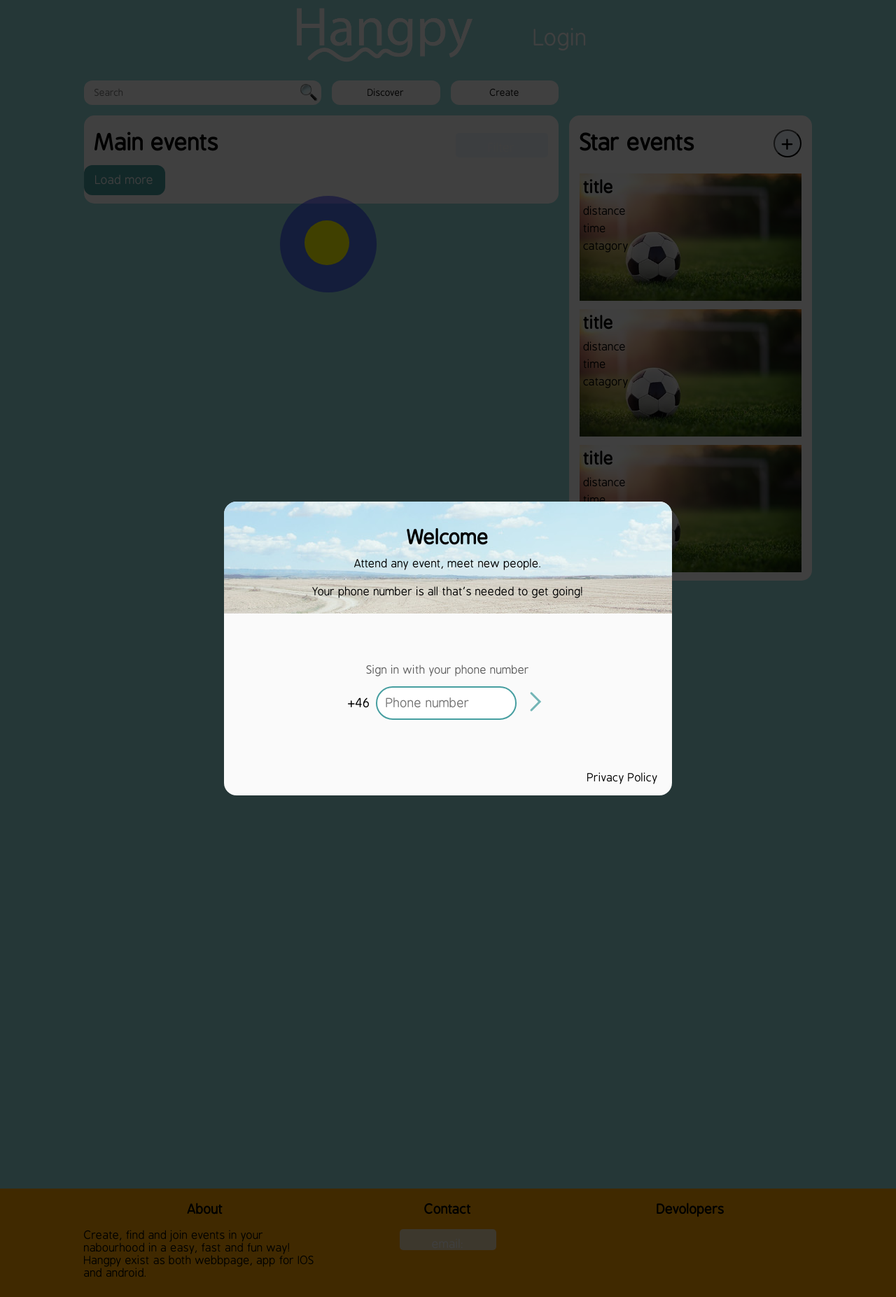
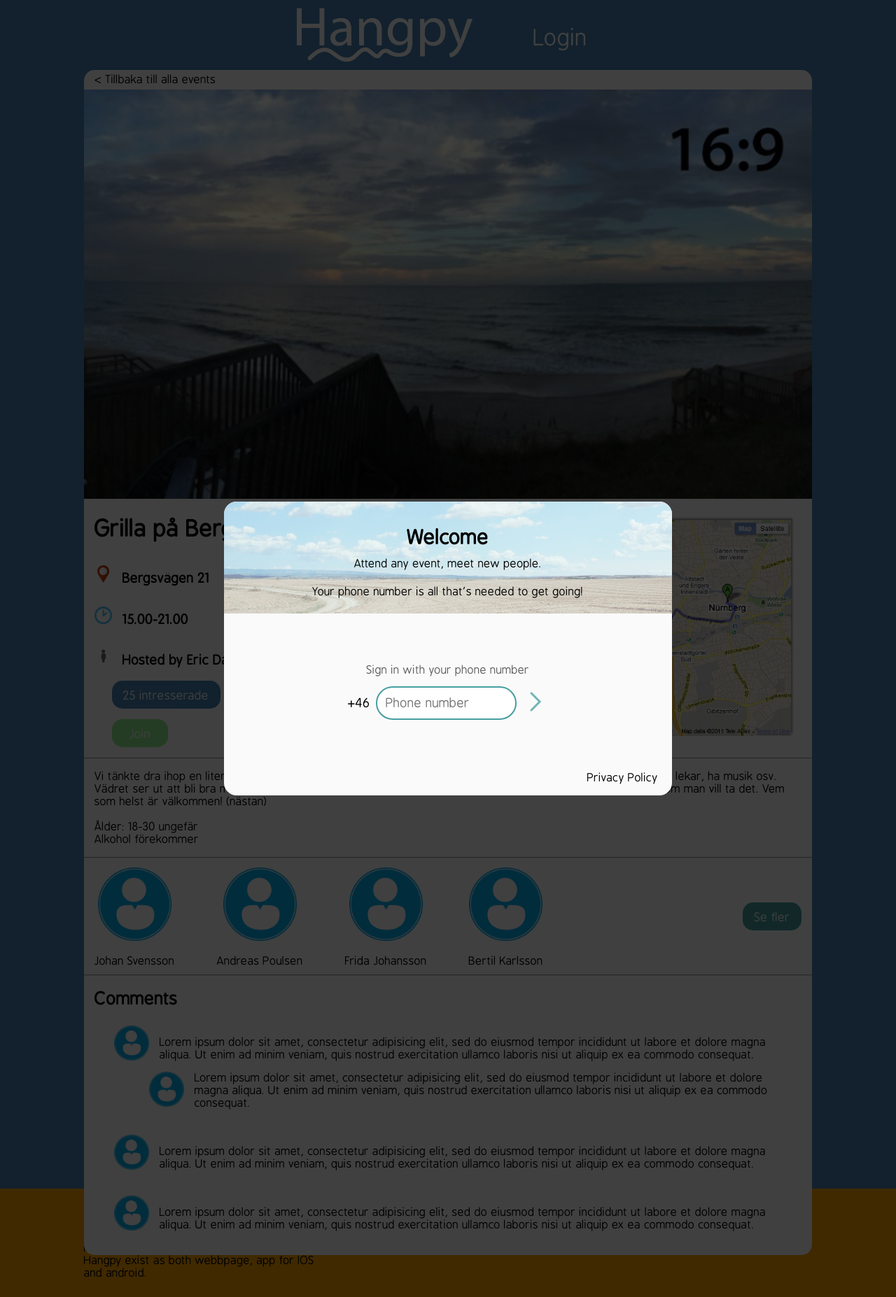
Before and after one commit to Littlemeister/hangpy_webpage, a PHP site: page / in a window 1280 px wide. Shown: the whole page at 70% size. Run offline with PHP 8.4, Linux system fonts and the light colour scheme; some libraries are stand-ins or nearby versions.

Commit message:
event_info test 0.001 Not done at all

```diff
--- /dev/null
+++ b/components/event_info.php
@@ -0,0 +1,93 @@
+<div class="event_info_wrapper">
+  <p class="event_info_nav_back">< Tillbaka till alla events</p>
+  <img class="event_info_header_picture" src="assets/event_info/pic.jpg" alt="Event_info_header_picture">
+
+  <div class="event_info_info">
+    <h1>Grilla på Bergsvägen 21</h1>
+    <img src="assets/event_info/location.png" alt="Location"><h3>Bergsvägen 21</h3> <br>
+    <img src="assets/event_info/time.gif" alt="Time"><h3>15.00-21.00</h3> <br>
+    <img src="assets/event_info/person.png" alt="Host"><h3>Hosted by Eric Dahlström</h3> <br>
+
+    <button class="event_info_button_interested" type="button" name="button">25 intresserade</button>
+    <button class="event_info_button_join" type="button" name="button">Join</button>
+
+    <div class="event_info_google_map">
+      <img src="assets/event_info/map.png" alt=""> <!-- GOOGLE MAP PUT IT HERE -->
+    </div>
+
+  </div>
+
+    <hr>
+
+    <div class="event_info_description">
+      <p> Vi tänkte dra ihop en liten grillfest, alla tar med det de vill grilla
+          och dricka så fixar vi grill! Vi kommer också leka lekar, ha musik osv.
+          Vädret ser ut att bli bra men ifall det regnar för mycket kan det bli
+          inställt så vi får se. Bussar går hela kvällen om man vill ta det.
+          Vem som helst är välkommen! (nästan)
+          <br><br>Ålder: 18-30 ungefär
+          <br>Alkohol förekommer
+      </p>
+    </div>
+
+    <hr>
+
+    <div class="event_info_interested_wrapper">
+      <div class="event_info_profile">
+        <img src="assets/event_info/profile.png" alt="profile_pic">
+        <p>Johan Svensson</p>
+      </div>
+      <div class="event_info_profile">
+        <img src="assets/event_info/profile.png" alt="profile_pic">
+        <p>Andreas Poulsen</p>
+      </div>
+      <div class="event_info_profile">
+        <img src="assets/event_info/profile.png" alt="profile_pic">
+        <p>Frida Johansson</p>
+      </div>
+      <div class="event_info_profile">
+        <img src="assets/event_info/profile.png" alt="profile_pic">
+        <p>Bertil Karlsson</p>
+      </div>
+
+      <button class="event_info_interested_more_button">Se fler</button>
+    </div>
+
+    <hr>
+
+    <div class="event_info_comments">
+      <h2>Comments</h2>
+      <ul>
+        <li class="event_info_one_comment">
+          <img src="assets/event_info/profile.png" alt="profile_pic">
+          <p>Lorem ipsum dolor sit amet, consectetur adipisicing elit, sed do eiusmod
+          tempor incididunt ut labore et dolore magna aliqua. Ut enim ad minim
+          veniam, quis nostrud exercitation ullamco laboris nisi ut aliquip ex ea
+          commodo consequat. </p>
+          <div class="event_info_sub_comment">
+            <img src="assets/event_info/profile.png" alt="profile_pic">
+            <p>Lorem ipsum dolor sit amet, consectetur adipisicing elit, sed do eiusmod
+              tempor incididunt ut labore et dolore magna aliqua. Ut enim ad minim
+              veniam, quis nostrud exercitation ullamco laboris nisi ut aliquip ex ea
+              commodo consequat. </p>
+          </div>
+        </li>
+        <li class="event_info_one_comment">
+          <img src="assets/event_info/profile.png" alt="profile_pic">
+          <p>Lorem ipsum dolor sit amet, consectetur adipisicing elit, sed do eiusmod
+            tempor incididunt ut labore et dolore magna aliqua. Ut enim ad minim
+            veniam, quis nostrud exercitation ullamco laboris nisi ut aliquip ex ea
+            commodo consequat. </p>
+        </li>
+        <li class="event_info_one_comment">
+          <img src="assets/event_info/profile.png" alt="profile_pic">
+          <p>Lorem ipsum dolor sit amet, consectetur adipisicing elit, sed do eiusmod
+            tempor incididunt ut labore et dolore magna aliqua. Ut enim ad minim
+            veniam, quis nostrud exercitation ullamco laboris nisi ut aliquip ex ea
+            commodo consequat. </p></li>
+      </ul>
+
+    </div>
+
+  </div>
+</div>
--- a/index.php
+++ b/index.php
@@ -14,12 +14,11 @@ require 'lib/user.php';
 require_once 'lib/backend_com.php';
 
 //  Whether to compile SCSS upon script execution. May cost some performance!
-$compile_scss = false;
+$compile_scss = true;
 
 if ($compile_scss) {
-  exec(__DIR__ . '/compile_scss.bat');
+  exec('start compile_scss.bat');
 }
-
 ?>
 
 <!DOCTYPE html>
@@ -52,7 +51,7 @@ if ($compile_scss) {
       <div class="main_content">
 
         <?php // first_page section
-          require 'components/first_page.php';
+          //require 'components/first_page.php';
         ?>
 
         <?php // Profile section
@@ -60,7 +59,7 @@ if ($compile_scss) {
         ?>
 
         <?php // event_info section
-          //include 'components/profile.php';
+          include 'components/event_info.php';
         ?>
 
         <?php // Event filters
--- /dev/null
+++ b/styles/_event_info.scss
@@ -0,0 +1,143 @@
+body{
+  background-color: steelblue;
+  padding:0px;
+  margin:0px;
+}
+
+.event_info_wrapper{
+  max-width: 1040px;
+  width: 100%;
+  margin: 0 auto;
+  background-color: white;
+  top: 100px;
+  position: absolute;
+  right: 0;
+  left: 0;
+  margin-bottom: 15px;
+  border-radius: 15px;
+}
+
+.event_info_nav_back{
+  margin: 5px;
+  margin-left:15px;
+  cursor: pointer;
+  width: 100%;
+}
+
+.event_info_header_picture{
+  width: 100%;
+}
+
+.event_info_info{
+  position: relative;
+}
+.event_info_info h1{
+  margin-left:15px;
+}
+
+.event_info_info > img{
+  height: 25px;
+  width: 25px;
+  margin-right:15px;
+  margin-left:15px;
+}
+
+.event_info_info h3{
+  display: inline-block;
+}
+
+.event_info_google_map{
+  position: absolute;
+  top: 0;
+  right: 0;
+  width: 45%;
+  margin-right: 25px;
+}
+
+.event_info_google_map > img{
+  width: 100%;
+}
+
+.event_info_info > button{
+  display: block;
+  margin-bottom: 15px;
+  margin-left: 40px;
+  min-width: 80px;
+  height: 40px;
+  border-radius: 15px;
+}
+
+.event_info_button_interested{
+  background-color: steelblue;
+}
+
+.event_info_button_join{
+  background-color: lightgreen;
+}
+
+.event_info_description{
+  margin-left:15px;
+  margin-right:15px;
+}
+
+.event_info_interested_wrapper{
+  height: 150px;
+  position: relative;
+}
+.event_info_profile{
+  display: inline-block;
+  text-align: center;
+  height: 70%;
+  margin-right: 55px;
+}
+.event_info_profile:nth-child(1){
+margin-left:15px;
+}
+
+.event_info_profile img{
+  margin-top:5px;
+  height: 100%;
+}
+
+.event_info_interested_more_button{
+min-width: 80px;
+height: 40px;
+border-radius: 15px;
+float: right;
+position: relative;
+top: 55px;
+margin-right: 15px;
+cursor: pointer;
+}
+
+.event_info_interested_more_button:focus{
+  outline: none;
+}
+
+.event_info_comments img{
+  height: 50px;
+  float: left;
+  margin-right: 15px;
+}
+
+.event_info_comments p{
+  margin: 15px;
+  min-width: 70%;
+}
+
+.event_info_sub_comment{
+  margin-left:50px;
+}
+
+.event_info_comments h2{
+  margin-left:15px;
+}
+
+.event_info_comments li{
+  list-style-type: none;
+}
+
+.event_info_one_comment{
+  margin-top:15px;
+  padding: 3px;
+}
--- a/styles/styles.scss
+++ b/styles/styles.scss
@@ -34,3 +34,6 @@ $dialog_radius: 18px;
 
 //  Login dialog
 @import "login";
+
+//  Event_info stylesheet
+@import "event_info";
```
Also changed, not shown: assets/event_info/location.png (added), assets/event_info/magnify.png (renamed from pic/magnify.png), assets/event_info/map.png (added), assets/event_info/person.png (added), assets/event_info/pic.jpg (added), assets/event_info/profile.png (added), assets/event_info/time.gif (added), styles.css, 1 other file.
